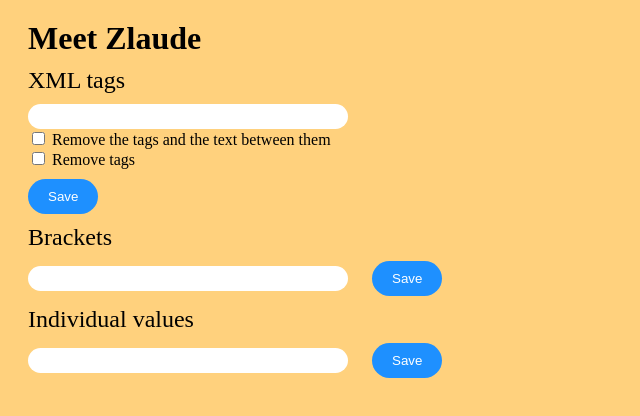
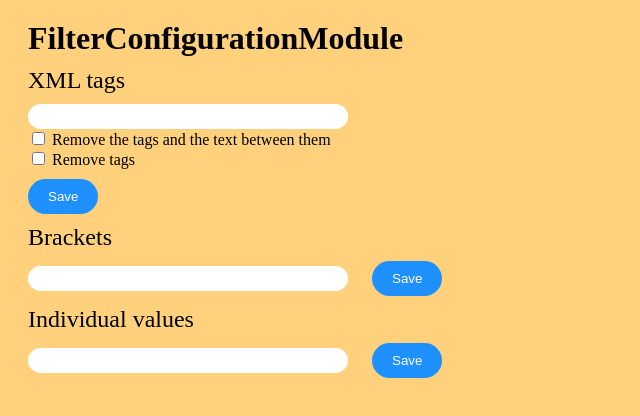
Before and after one commit to Flamanon/FilterConfigurationModule, a website: page public/index.html in a window 1280 px wide. Shown: the whole page, without its empty margins (0-640 px from the left). Drawn offline with Linux system fonts and the light colour scheme; a web font is replaced by a local one.

Commit message:
Update index.html

```diff
--- a/public/index.html
+++ b/public/index.html
@@ -52,7 +52,7 @@
     </style>
 </head>
 <body>
-    <div class="header">Meet Zlaude</div>
+    <div class="header">FilterConfigurationModule</div>
     <div class="subheader">XML tags</div>
     <input class="type-bar" id="xml-input" type="text" />
     <div class="checkbox-label">
```
